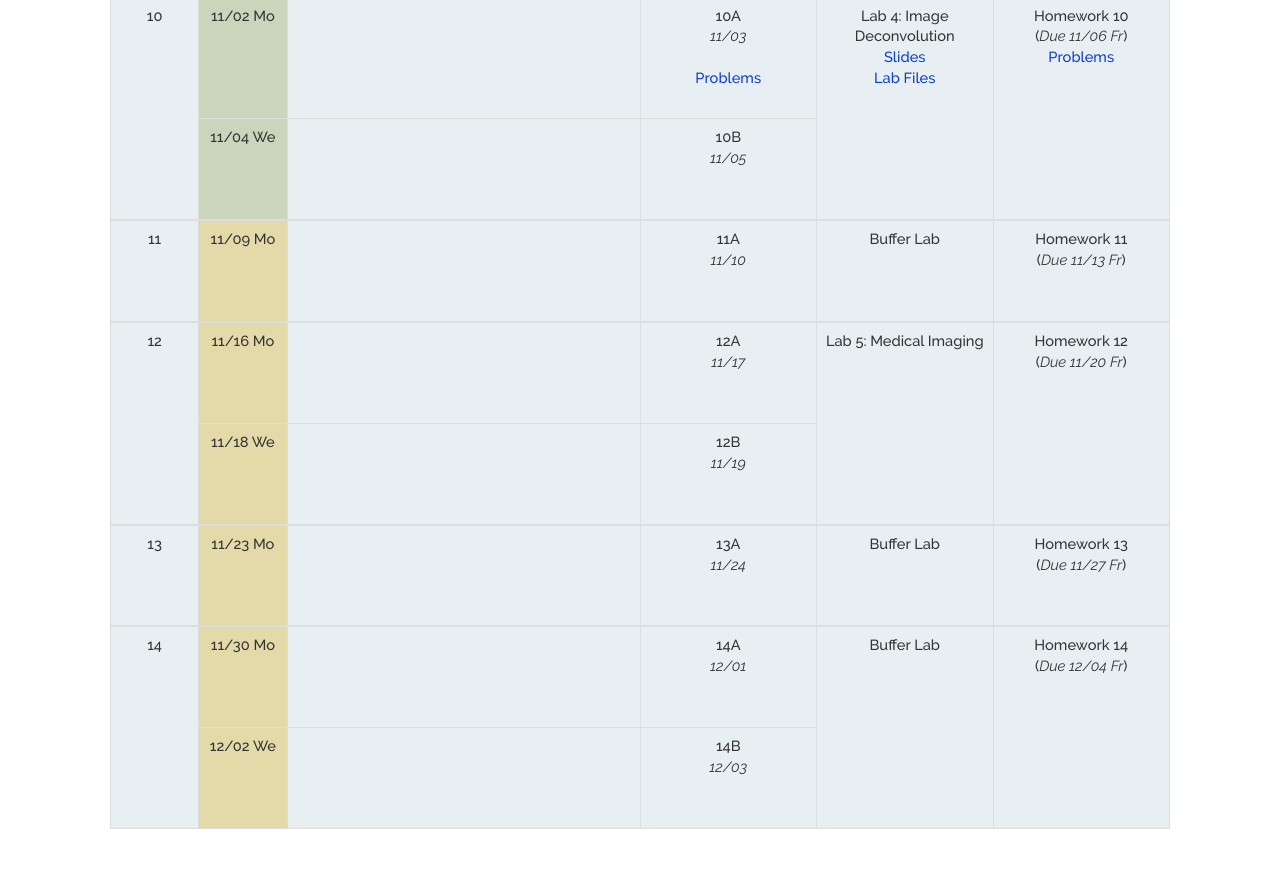
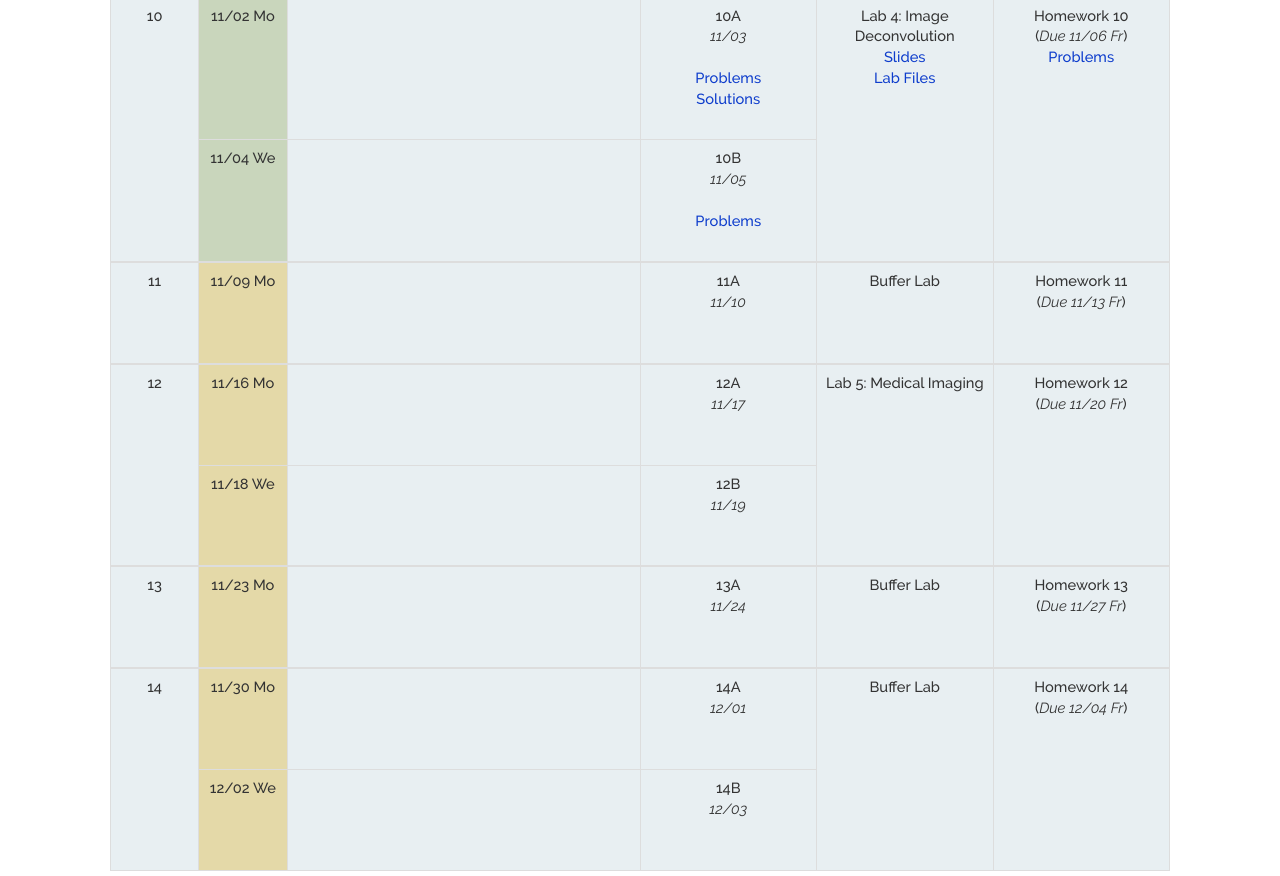
Before and after one commit to alokthakrar/fa26-www, a plain HTML site: page index.html in a window 1280 px wide. Shown: the part 3303-4179 px from the top of the page. Drawn offline with nearby package versions, Linux system fonts and the light colour scheme.

Commit message:
Publish Discussion 10A solutions and 10B worksheet

```diff
--- a/index.html
+++ b/index.html
@@ -1380,7 +1380,8 @@ function showFontChange(f, prev) {
               <br/>
                 <a rel="noopener noreferrer" target="_blank" href="discussion/dis10A.pdf">Problems</a> <br>
 <!--              -->
-                                          <br/>
+                              <a rel="noopener noreferrer" target="_blank" href="discussion/ans10A.pdf">Solutions</a> <br>
+                            <br/>
 <!--              -->
           </td>
 
@@ -1426,6 +1427,7 @@ function showFontChange(f, prev) {
               <br/>
 
               <br/>
+                <a rel="noopener noreferrer" target="_blank" href="discussion/dis10B.pdf">Problems</a> <br>
 <!--              -->
                                           <br/>
 <!--              -->
```
Also changed, not shown: timestamp.txt, 2 other files.
